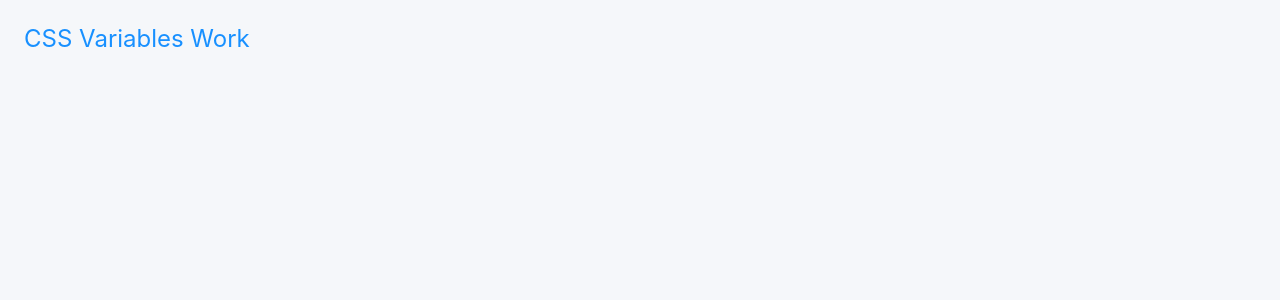
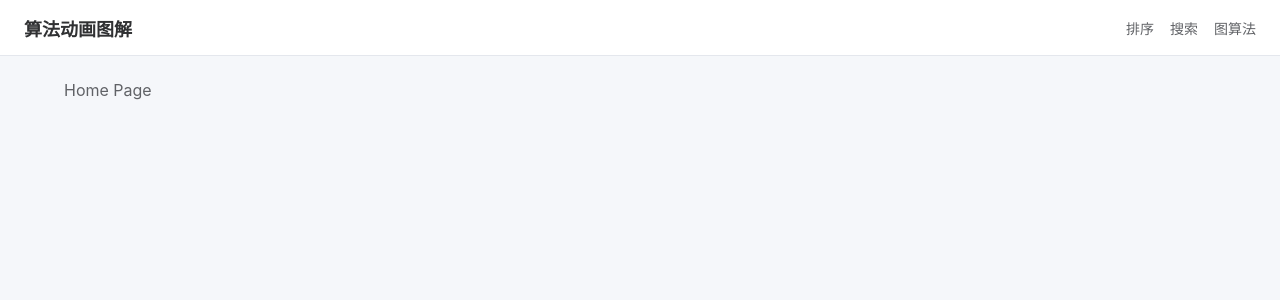
Before and after one commit to hiszm/algo-visualizer, a React (Vite) app: page / in a window 1280 px wide. Shown: the top 300 px of the page. Built offline with nearby package versions, Linux system fonts and the light colour scheme.

Commit message:
feat: add layout and page routing
- Create Layout component with header nav and sticky positioning
- Add Home, Category, and AlgorithmDetail page placeholders
- Configure HashRouter routes with nested layout wrapper

```diff
--- a/src/App.tsx
+++ b/src/App.tsx
@@ -1,7 +1,17 @@
+import { Routes, Route } from 'react-router-dom'
+import Layout from './components/Layout/Layout'
+import Home from './pages/Home'
+import Category from './pages/Category'
+import AlgorithmDetail from './pages/AlgorithmDetail'
+
 export default function App() {
   return (
-    <div style={{ padding: 24, color: 'var(--color-primary)', fontSize: 24 }}>
-      CSS Variables Work
-    </div>
+    <Routes>
+      <Route path="/" element={<Layout />}>
+        <Route index element={<Home />} />
+        <Route path="category/:categoryId" element={<Category />} />
+        <Route path="algorithm/:algorithmId" element={<AlgorithmDetail />} />
+      </Route>
+    </Routes>
   )
 }
--- /dev/null
+++ b/src/components/Layout/Layout.module.css
@@ -0,0 +1,46 @@
+.layout {
+  min-height: 100%;
+  display: flex;
+  flex-direction: column;
+}
+
+.header {
+  height: 56px;
+  background: var(--color-bg-base);
+  border-bottom: 1px solid var(--color-border);
+  display: flex;
+  align-items: center;
+  justify-content: space-between;
+  padding: 0 var(--spacing-lg);
+  position: sticky;
+  top: 0;
+  z-index: 100;
+}
+
+.logo {
+  font-size: 18px;
+  font-weight: 600;
+  color: var(--color-text-primary);
+}
+
+.nav {
+  display: flex;
+  gap: var(--spacing-md);
+}
+
+.nav a {
+  color: var(--color-text-regular);
+  font-size: 14px;
+}
+
+.nav a:hover {
+  color: var(--color-primary);
+}
+
+.main {
+  flex: 1;
+  padding: var(--spacing-lg);
+  max-width: 1200px;
+  width: 100%;
+  margin: 0 auto;
+}
--- /dev/null
+++ b/src/components/Layout/Layout.tsx
@@ -0,0 +1,22 @@
+import { Link, Outlet } from 'react-router-dom'
+import styles from './Layout.module.css'
+
+export default function Layout() {
+  return (
+    <div className={styles.layout}>
+      <header className={styles.header}>
+        <Link to="/" className={styles.logo}>
+          算法动画图解
+        </Link>
+        <nav className={styles.nav}>
+          <Link to="/category/sorting">排序</Link>
+          <Link to="/category/searching">搜索</Link>
+          <Link to="/category/graph">图算法</Link>
+        </nav>
+      </header>
+      <main className={styles.main}>
+        <Outlet />
+      </main>
+    </div>
+  )
+}
--- /dev/null
+++ b/src/pages/AlgorithmDetail.tsx
@@ -0,0 +1,6 @@
+import { useParams } from 'react-router-dom'
+
+export default function AlgorithmDetail() {
+  const { algorithmId } = useParams<{ algorithmId: string }>()
+  return <div>Algorithm Detail: {algorithmId}</div>
+}
--- /dev/null
+++ b/src/pages/Category.tsx
@@ -0,0 +1,6 @@
+import { useParams } from 'react-router-dom'
+
+export default function Category() {
+  const { categoryId } = useParams<{ categoryId: string }>()
+  return <div>Category Page: {categoryId}</div>
+}
--- /dev/null
+++ b/src/pages/Home.tsx
@@ -0,0 +1,3 @@
+export default function Home() {
+  return <div>Home Page</div>
+}
```
